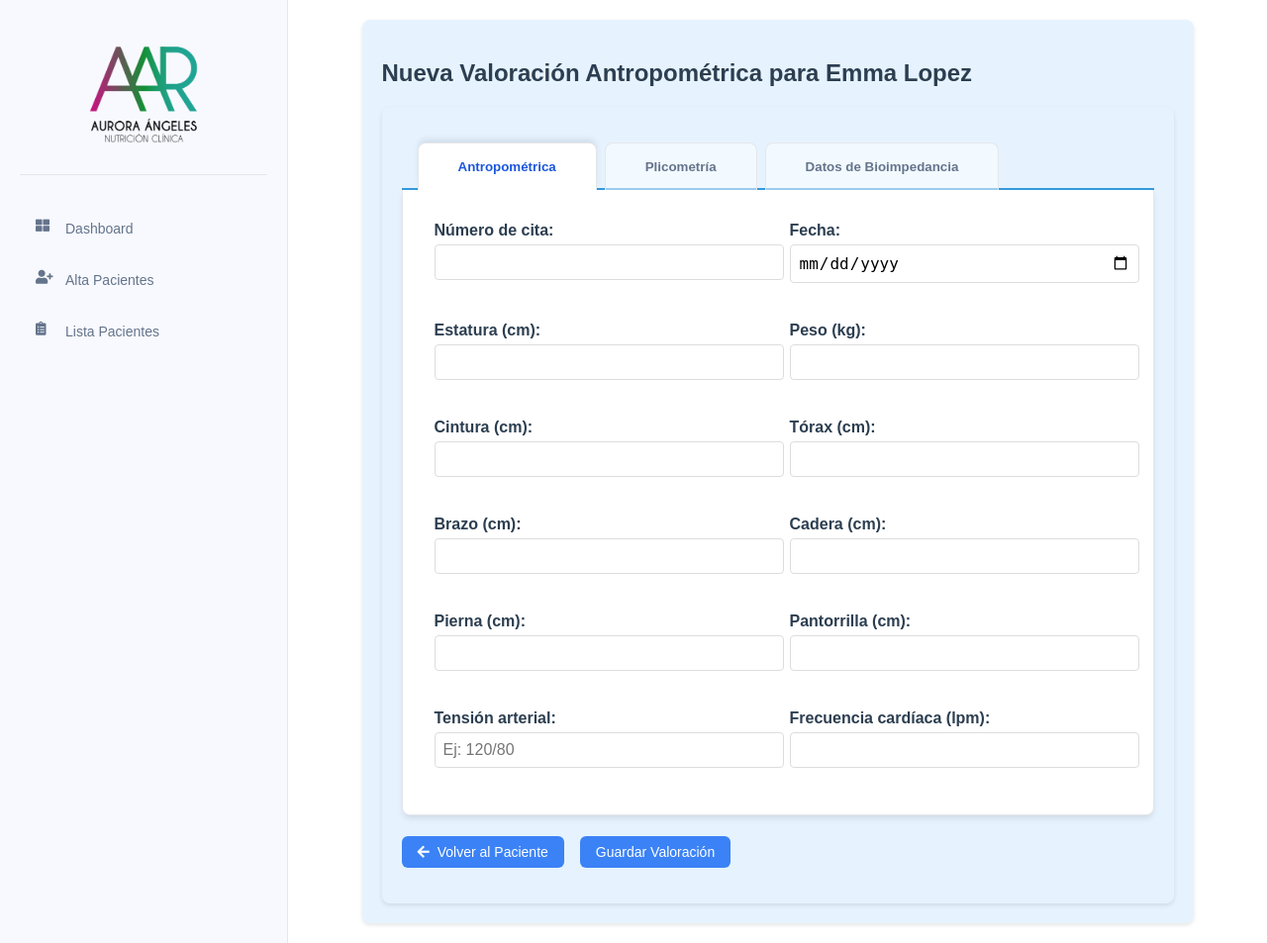
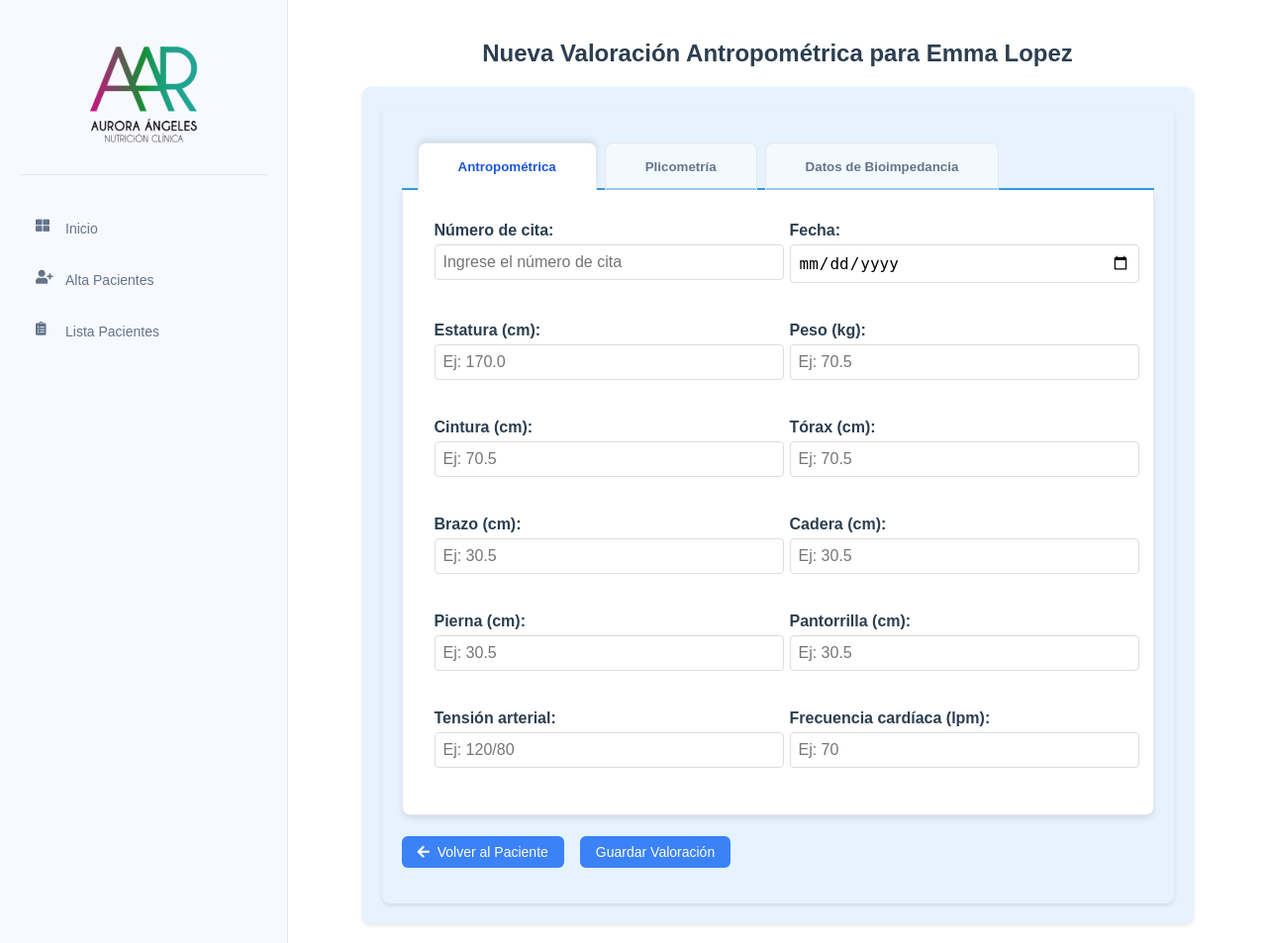
Before and after one commit to tbtkd/SPacientes, a Flask app: page /valoraciones/paciente/1/nueva in a window 1280 px wide. Shown: the whole page at 99% size. Run offline with Flask 3, Linux system fonts and the light colour scheme; data comes from the database, SQL or seed files in the repository.

Commit message:
Cambios visuales en botnoes

```diff
--- a/app/__init__.py
+++ b/app/__init__.py
@@ -17,8 +17,8 @@ def create_app(config_name=None):
 
     # Inicialización de la aplicación Flask
     app = Flask(__name__,
-               static_folder='static',
-               template_folder='templates')
+                static_folder='static',
+                template_folder='templates')
 
     # Cargar configuración
     app.config.from_object(config[config_name])
--- a/app/static/css/style.css
+++ b/app/static/css/style.css
@@ -104,12 +104,17 @@ body {
 }
 
 .form-button {
-  background-color: #007bff;
+  display: inline-flex;
+  align-items: center;
+  gap: 0.5rem;
+  padding: 0.5rem 1rem;
+  background-color: #3b82f6;
   color: white;
-  padding: 10px 15px;
-  border: none;
-  border-radius: 4px;
-  cursor: pointer;
+  border-radius: 0.375rem;
+  text-decoration: none;
+  font-size: 0.875rem;
+  font-weight: 500;
+  transition: background-color 0.2s;
 }
 
 .form-button:hover {
--- a/app/templates/base/base.html
+++ b/app/templates/base/base.html
@@ -27,7 +27,7 @@
             <ul class="sidebar__list">
                 <li class="sidebar__item">
                     <a href="{{ url_for('main.index') }}" class="sidebar__link">
-                        <i class="fas fa-th-large sidebar__icon"></i> Dashboard
+                        <i class="fas fa-th-large sidebar__icon"></i> Inicio
                     </a>
                 </li>
                 <li class="sidebar__item">
--- a/app/templates/base/index.html
+++ b/app/templates/base/index.html
@@ -4,6 +4,6 @@
 
 {% block content %}
 <div class="welcome-container">
-    <h1>Bienvenido al Sistema de Pacientes</h1>
+    <h1 align="center"> Bienvenido al Sistema de Pacientes</h1>
 </div>
 {% endblock %}
--- a/app/templates/pacientes/detalle_paciente.html
+++ b/app/templates/pacientes/detalle_paciente.html
@@ -9,7 +9,7 @@
 
 {% block content %}
 <div class="table-container">
-    <h2>Detalle del Paciente</h2>
+    <h2 align = "center">Detalle del Paciente</h2>
     <div class="paciente-detalle">
         <p><strong>Nombre:</strong> {{ paciente['nombre'] }}</p>
         <p><strong>Apellido Paterno:</strong> {{ paciente['apellido_paterno'] }}</p>
--- a/app/templates/pacientes/editar_paciente.html
+++ b/app/templates/pacientes/editar_paciente.html
@@ -4,7 +4,7 @@
 
 {% block content %}
 <div class="valoracion-container">
-    <h2>Editar Paciente</h2>
+    <h2 align = "center">Editar Paciente</h2>
     <div class="form-container">
         <form id="formPaciente" action="{{ url_for('pacientes.editar_paciente', id=paciente['id']) }}" method="POST">
             <div class="form-group">
--- a/app/templates/pacientes/lista_pacientes.html
+++ b/app/templates/pacientes/lista_pacientes.html
@@ -7,7 +7,7 @@
 
 <div class="table-container">
     <header class="valoracion-header">
-        <h2>Lista de Pacientes</h2>
+        <h2 align = "center">Lista de Pacientes</h2>
         <form action="{{ url_for('pacientes.lista_pacientes') }}" method="get" class="search-form">
             <input type="text" name="busqueda" placeholder="Buscar pacientes..." value="{{ busqueda }}">
             <button type="submit">Buscar</button>
--- a/app/templates/valoraciones/detalle_valoracion.html
+++ b/app/templates/valoraciones/detalle_valoracion.html
@@ -5,7 +5,7 @@
 {% block content %}
 <div class="valoracion-container">
     <header class="valoracion-header">
-        <h2>Detalle de Valoración Antropométrica</h2>
+        <h2 align="center">Detalle de Valoración Antropométrica</h2>
         <h3>Paciente: {{ paciente['nombre'] }} {{ paciente['apellido_paterno'] }} {{ paciente['apellido_materno'] }}</h3>
     </header>
 
--- a/app/templates/valoraciones/lista_valoraciones.html
+++ b/app/templates/valoraciones/lista_valoraciones.html
@@ -5,7 +5,7 @@
 {% block content %}
 <div class="table-container">
     <header class="valoracion-header">
-        <h2>Valoración Antropométrica</h2>
+        <h2 align="center" >Valoración Antropométrica</h2>
         <h3>Paciente: {{ paciente['nombre'] }} {{ paciente['apellido_paterno'] }} {{ paciente['apellido_materno'] }}</h3>
     </header>
 
--- a/app/templates/valoraciones/nueva_valoracion.html
+++ b/app/templates/valoraciones/nueva_valoracion.html
@@ -3,8 +3,8 @@
 {% block title %}Nueva Valoración Antropométrica - {{ paciente['nombre'] }} {{ paciente['apellido_paterno'] }}{% endblock %}
 
 {% block content %}
+<h2 align="center">Nueva Valoración Antropométrica para {{ paciente['nombre'] }} {{ paciente['apellido_paterno'] }}</h2>
 <div class="form-container">
-    <h2>Nueva Valoración Antropométrica para {{ paciente['nombre'] }} {{ paciente['apellido_paterno'] }}</h2>
     <div class="form-container">
         <!-- Formulario con pestañas -->
         <form id="formValoracion" method="POST">
@@ -27,51 +27,51 @@
                     <div class="form-grid">
                         <div class="form-group">
                             <label for="numero_cita" class="form-label">Número de cita:</label>
-                            <input type="number" id="numero_cita" name="numero_cita" class="form-input" required>
+                            <input type="number" id="numero_cita" name="numero_cita" class="form-input" placeholder="Ingrese el número de cita" required>
                         </div>
                         <div class="form-group">
                             <label for="fecha" class="form-label">Fecha:</label>
-                            <input type="date" id="fecha" name="fecha" class="form-input" required>
+                            <input type="date" id="fecha" name="fecha" class="form-input" placeholder="Ingrese la fecha" required>
                         </div>
                         <div class="form-group">
                             <label for="estatura" class="form-label">Estatura (cm):</label>
-                            <input type="number" id="estatura" name="estatura" step="0.1" class="form-input" required>
+                            <input type="number" id="estatura" name="estatura" step="0.01" class="form-input" required placeholder="Ej: 170.0" value="{{ valoracion.estatura if valoracion else '' }}">
                         </div>
                         <div class="form-group">
                             <label for="peso" class="form-label">Peso (kg):</label>
-                            <input type="number" id="peso" name="peso" step="0.1" class="form-input" required>
+                            <input type="number" id="peso" name="peso" step="0.01" class="form-input" required placeholder="Ej: 70.5" value="{{ valoracion.peso if valoracion else '' }}">
                         </div>
                         <div class="form-group">
                             <label for="cintura" class="form-label">Cintura (cm):</label>
-                            <input type="number" id="cintura" name="cintura" step="0.1" class="form-input" required>
+                            <input type="number" id="cintura" name="cintura" step="0.1" class="form-input" required placeholder="Ej: 70.5">
                         </div>
                         <div class="form-group">
                             <label for="torax" class="form-label">Tórax (cm):</label>
-                            <input type="number" id="torax" name="torax" step="0.1" class="form-input" required>
+                            <input type="number" id="torax" name="torax" step="0.1" class="form-input" required placeholder="Ej: 70.5">
                         </div>
                         <div class="form-group">
                             <label for="brazo" class="form-label">Brazo (cm):</label>
-                            <input type="number" id="brazo" name="brazo" step="0.1" class="form-input" required>
+                            <input type="number" id="brazo" name="brazo" step="0.1" class="form-input" required placeholder="Ej: 30.5">
                         </div>
                         <div class="form-group">
                             <label for="cadera" class="form-label">Cadera (cm):</label>
-                            <input type="number" id="cadera" name="cadera" step="0.1" class="form-input" required>
+                            <input type="number" id="cadera" name="cadera" step="0.1" class="form-input" required placeholder="Ej: 30.5">
                         </div>
                         <div class="form-group">
                             <label for="pierna" class="form-label">Pierna (cm):</label>
-                            <input type="number" id="pierna" name="pierna" step="0.1" class="form-input" required>
+                            <input type="number" id="pierna" name="pierna" step="0.1" class="form-input" required placeholder="Ej: 30.5">
                         </div>
                         <div class="form-group">
                             <label for="pantorrilla" class="form-label">Pantorrilla (cm):</label>
-                            <input type="number" id="pantorrilla" name="pantorrilla" step="0.1" class="form-input" required>
+                            <input type="number" id="pantorrilla" name="pantorrilla" step="0.1" class="form-input" required placeholder="Ej: 30.5">
                         </div>
                         <div class="form-group">
                             <label for="tension_arterial" class="form-label">Tensión arterial:</label>
-                            <input type="text" id="tension_arterial" name="tension_arterial" class="form-input" required placeholder="Ej: 120/80">
+                            <input type="text" id="tension_arterial" name="tension_arterial" class="form-input" required placeholder="Ej: 120/80" value="{{ valoracion.tension_arterial if valoracion else '' }}">
                         </div>
                         <div class="form-group">
                             <label for="frecuencia_cardiaca" class="form-label">Frecuencia cardíaca (lpm):</label>
-                            <input type="number" id="frecuencia_cardiaca" name="frecuencia_cardiaca" class="form-input" required>
+                            <input type="number" id="frecuencia_cardiaca" name="frecuencia_cardiaca" class="form-input" required placeholder="Ej: 70" value="{{ valoracion.frecuencia_cardiaca if valoracion else '' }}">
                         </div>
                     </div>
                 </div>
@@ -81,23 +81,23 @@
                     <div class="form-grid">
                         <div class="form-group">
                             <label for="bicep" class="form-label">Bícep (mm):</label>
-                            <input type="number" id="bicep" name="bicep" step="0.1" class="form-input" required>
+                            <input type="number" id="bicep" name="bicep" step="0.1" class="form-input" placeholder="Ej: 30.5" required>
                         </div>
                         <div class="form-group">
                             <label for="tricep" class="form-label">Trícep (mm):</label>
-                            <input type="number" id="tricep" name="tricep" step="0.1" class="form-input" required>
+                            <input type="number" id="tricep" name="tricep" step="0.1" class="form-input" placeholder="Ej: 30.5" required>
                         </div>
                         <div class="form-group">
                             <label for="suprailiaco" class="form-label">Suprailiaco (mm):</label>
-                            <input type="number" id="suprailiaco" name="suprailiaco" step="0.1" class="form-input" required>
+                            <input type="number" id="suprailiaco" name="suprailiaco" step="0.1" class="form-input" placeholder="Ej: 30.5" required>
                         </div>
                         <div class="form-group">
                             <label for="subescapular" class="form-label">Subescapular (mm):</label>
-                            <input type="number" id="subescapular" name="subescapular" step="0.1" class="form-input" required>
+                            <input type="number" id="subescapular" name="subescapular" step="0.1" class="form-input" placeholder="Ej: 30.5" required>
                         </div>
                         <div class="form-group">
                             <label for="femoral" class="form-label">Femoral (mm) (solo para mujeres):</label>
-                            <input type="number" id="femoral" name="femoral" step="0.1" class="form-input">
+                            <input type="number" id="femoral" name="femoral" step="0.1" class="form-input" placeholder="Ej: 30.5">
                         </div>
                     </div>
                 </div>
@@ -107,15 +107,15 @@
                     <div class="form-grid">
                         <div class="form-group">
                             <label for="grasa" class="form-label">Grasa (%):</label>
-                            <input type="number" id="grasa" name="grasa" step="0.1" class="form-input" required>
+                            <input type="number" id="grasa" name="grasa" step="0.1" class="form-input" placeholder="Ej: 20.5" required>
                         </div>
                         <div class="form-group">
                             <label for="imc" class="form-label">IMC:</label>
-                            <input type="number" id="imc" name="imc" step="0.01" class="form-input" required>
+                            <input type="number" id="imc" name="imc" step="0.01" class="form-input" placeholder="Ej: 20.5" required>
                         </div>
                         <div class="form-group">
                             <label for="porcentaje_grasa" class="form-label">Grasa Total:</label>
-                            <input type="number" id="porcentaje_grasa" name="porcentaje_grasa" step="0.1" class="form-input" required>
+                            <input type="number" id="porcentaje_grasa" name="porcentaje_grasa" step="0.1" class="form-input" placeholder="Ej: 20.5" required>
                         </div>
                     </div>
                 </div>
```
Also changed, not shown: app/templates/historiales/historial_clinico.html (+22 -26 lines), app/templates/pacientes/nuevo_paciente.html (+18 -6 lines).
